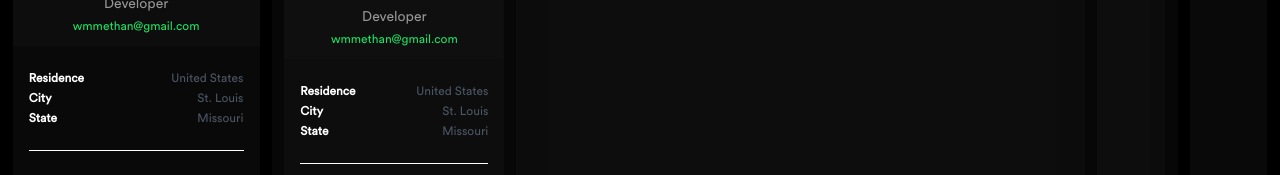
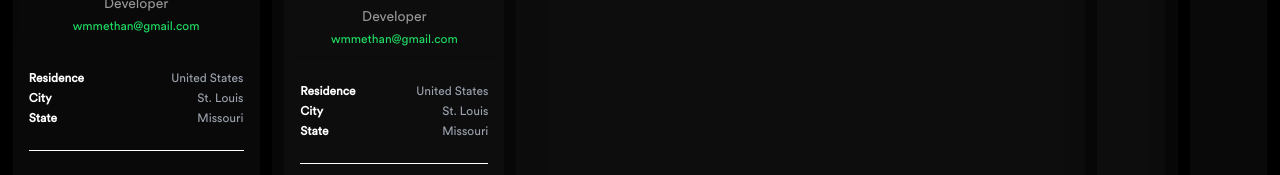
Before and after one commit to ethan33456/portfolio, a Next.js app: page /layout in a window 1280 px wide. Shown: the part 159-334 px from the top of the page. Built offline with nearby package versions, Linux system fonts and the light colour scheme.

Commit message:
touch up text colors

```diff
--- a/components/Common/Intro/Location.jsx
+++ b/components/Common/Intro/Location.jsx
@@ -9,7 +9,7 @@ const Location = () => {
         return (
           <div key={index} className='flex items-center justify-between'>
             <span className='text-Snow text-xs font-bold'>{key}</span>
-            <span className='text-xs text-gray-600'>{DETAILS[key]}</span>
+            <span className='text-xs text-gray-400'>{DETAILS[key]}</span>
           </div>
         );
       })}
--- a/components/Common/Intro/index.jsx
+++ b/components/Common/Intro/index.jsx
@@ -11,7 +11,7 @@ const Intro = () => {
   return (
     <>
       {/* fixed at top */}
-      <div className='headerr z-50 absolute bg-DeepNightBlack backdrop-blur-sm inset-y-0 h-48 top-0 flex items-center justify-center w-full flex-col px-4 gap-y-4'>
+      <div className='headerr z-50 absolute backdrop-blur-sm inset-y-0 h-48 top-0 flex items-center justify-center w-full flex-col px-4 gap-y-4'>
         <Image className='w-20 h-20 rounded-full' src={EthanImage} alt='profile picture' />
         <div className='flex flex-col items-center justify-center'>
           <span className='text-gray-300 text-base font-bold break-normal'>{NAME}</span>
--- a/pages/layout.js
+++ b/pages/layout.js
@@ -40,7 +40,7 @@ export default function Layout({ children }) {
         {intro && <div onClick={(e) => setIntro(false)} className='fixed top-0 left-0  w-full h-full bg-black/50 backdrop-blur-[2px] z-40'></div>}
 
         {/* middle of screen */}
-        <div className='w-full h-auto lg:w-9/12 shadow-2xl bg-DeepNightBlack relative overflow-auto overflow-x-hidden no-scrollbar'>{children}</div>
+        <div className='w-full h-auto lg:w-9/12 shadow-2xl bg-DeepNightBlack md:rounded-lg relative overflow-auto overflow-x-hidden no-scrollbar'>{children}</div>
 
         {/* right side */}
         {/* right side */}
```
